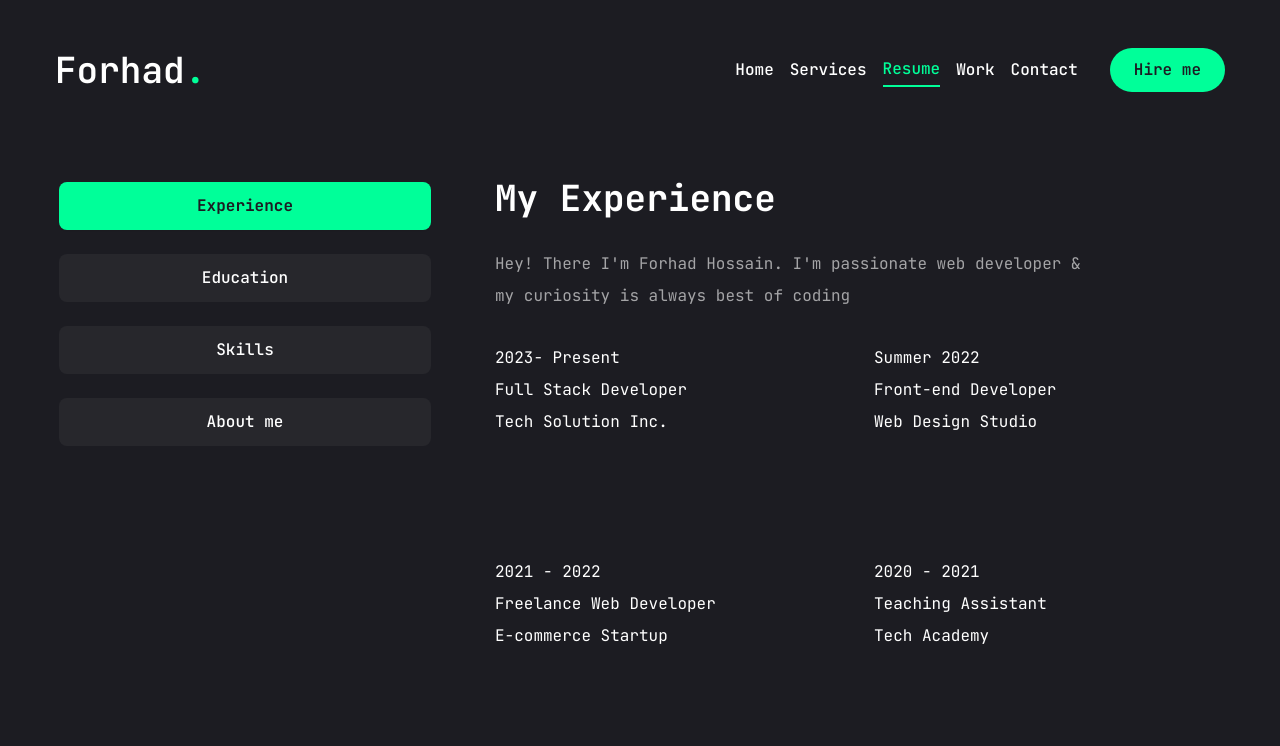
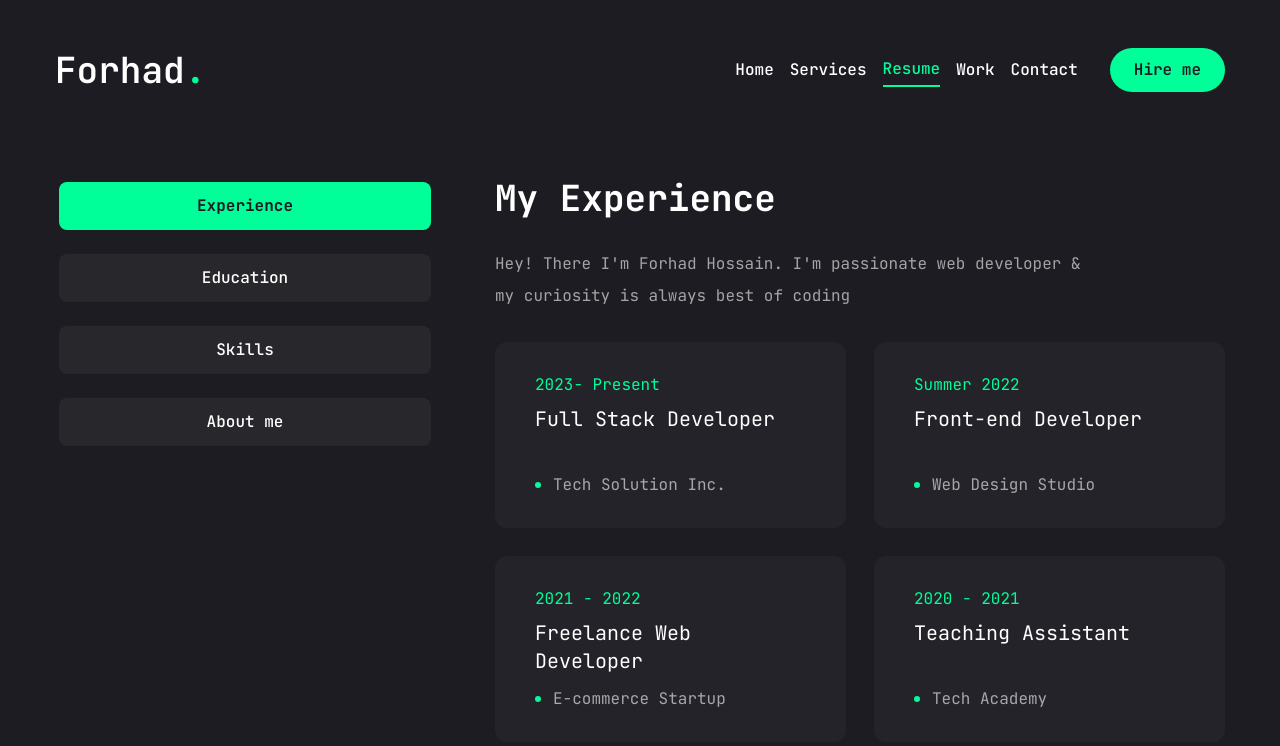
Before and after one commit to MdForhadHossainBabu/Professional-Portfolio, a Next.js app: page /resume in a window 1280 px wide. Shown: the top 746 px of the page. Built offline with nearby package versions, Linux system fonts and the light colour scheme.

Commit message:
added to work page section

```diff
--- a/app/resume/page.jsx
+++ b/app/resume/page.jsx
@@ -10,11 +10,6 @@
 } from 'react-icons/fa';
 import { SiNextdotjs, SiTailwindcss  } from 'react-icons/si';
 
-
-// import {
-//  SiTailwindcss, SiNextDotjs
-
-// } from 'react-icons/si';
 
 // about data
 const about = {
@@ -42,7 +37,7 @@
    fieldValue: "Bangladeshi"
   },
   {
-   fieldName: "E-mail",
+   fieldName: "Email",
    fieldValue: "yesforhad1@gmail.com"
   },
   {
@@ -218,51 +213,125 @@
          </TabsList>
          {/* content */}
          <div className="min-h-[70vh] w-full">
-
            {/* experience */}
            <TabsContent value="experience" className="w-full">
              <div className="flex flex-col gap-[30px] text-center xl:text-left">
-              <h3 className="text-4xl font-bold">
-                {experience.title}
-              </h3>
-              <p className="max-w-[600px] text-white/60  mx-auto xl:mx-0" >{experience.description}</p>
+               <h3 className="text-4xl font-bold">{experience.title}</h3>
+               <p className="max-w-[600px] text-white/60  mx-auto xl:mx-0">
+                 {experience.description}
+               </p>
                <ScrollArea className="h-[400px] ">
-                 <ul className='grid grid-cols-1 lg:grid-cols-2 gap-7'>
-                   {
-                     experience.items.map((item, index) => {
-                       return (
-                         <li key={index} className='bg-[#23239] h-[186px] ' >
-                           <span>{item.duration}</span>
-                           <h3>{item.position}</h3>
-                           <div>
-                             {/* dot */}
-                             <span></span>
+                 <ul className="grid grid-cols-1 lg:grid-cols-2 gap-7">
+                   {experience.items.map((item, index) => {
+                     return (
+                       <li
+                         key={index}
+                         className="bg-[#232329] h-[186px] py-6 px-10 rounded-xl flex flex-col justify-center items-center lg:items-start gap-1"
+                       >
+                         <span className="text-accent">{item.duration}</span>
+                         <h3 className="text-xl max-w-[260px] min-h-[60px] text-center lg:text-left">
+                           {item.position}
+                         </h3>
+                         <div className="flex items-center gap-3">
+                           {/* dot */}
+                           <span className="w-[6px] h-[6px] rounded-full bg-accent"></span>
 
-                             <p>{item.company}</p>
-                           </div>
-                         </li>
-                       )
-                     })
-                   }
+                           <p className="text-white/60">{item.company}</p>
+                         </div>
+                       </li>
+                     );
+                   })}
                  </ul>
-              </ScrollArea>
+               </ScrollArea>
              </div>
            </TabsContent>
 
-
-
-
            {/* education */}
            <TabsContent value="education" className="w-full">
-             Education
+             <div className="flex flex-col gap-[30px] text-center xl:text-left">
+               <h3 className="text-4xl font-bold">{education.title}</h3>
+               <p className="max-w-[600px] text-white/60  mx-auto xl:mx-0">
+                 {education.description}
+               </p>
+               <ScrollArea className="h-[400px] ">
+                 <ul className="grid grid-cols-1 lg:grid-cols-2 gap-7">
+                   {education.items.map((item, index) => {
+                     return (
+                       <li
+                         key={index}
+                         className="bg-[#232329] h-[186px] py-6 px-10 rounded-xl flex flex-col justify-center items-center lg:items-start gap-1"
+                       >
+                         <span className="text-accent">{item.duration}</span>
+                         <h3 className="text-xl max-w-[260px] min-h-[60px] text-center lg:text-left">
+                           {item.degree}
+                         </h3>
+                         <div className="flex items-center gap-3">
+                           {/* dot */}
+                           <span className="w-[6px] h-[6px] rounded-full bg-accent"></span>
+
+                           <p className="text-white/60">{item.institute}</p>
+                         </div>
+                       </li>
+                     );
+                   })}
+                 </ul>
+               </ScrollArea>
+             </div>
            </TabsContent>
+
            {/* Skill */}
-           <TabsContent value="skills" className="w-full">
-             Skill
+           <TabsContent value="skills" className="w-full h-full">
+             <div className="flex flex-col gap-[30px]">
+               <div className="flex flex-col gap-[30px] text-center xl:text-left">
+                 <h3 className="text-4xl font-bold">{skills.title}</h3>
+                 <p className="max-w-[600px] text-white/60 mx-auto xl:mx-0">
+                   {skills.description}
+                 </p>
+               </div>
+               <ul className="grid grid-cols-2 sm:grid-cols-3 md:grid-cols-4 gap-4 xl:gap-[30px] ">
+                 {skills.skillList.map((skill, index) => {
+                   return (
+                     <li key={index}>
+                       <TooltipProvider delayDuration={100}>
+                         <Tooltip>
+                           <TooltipTrigger className="w-full h-[150px] bg-[#232329] rounded-xl flex justify-center items-center group">
+                             <div className="text-6xl group-hover:text-accent transition-all duration-300">
+                               {skill.icon}
+                             </div>
+                           </TooltipTrigger>
+                           <TooltipContent>
+                             <p className="capitalize">{skill.name}</p>
+                           </TooltipContent>
+                         </Tooltip>
+                       </TooltipProvider>
+                     </li>
+                   );
+                 })}
+               </ul>
+             </div>
            </TabsContent>
+
            {/* About me */}
-           <TabsContent value="about me" className="w-full">
-             About me
+           <TabsContent
+             value="about me"
+             className="w-full text-center xl:text-left"
+           >
+             <div className="flex flex-col gap-[30px]">
+               <h3 className="text-4xl font-bold">{about.title}</h3>
+               <p className="max-w-[600px] text-white/60 mx-auto xl:mx-0">
+                 {about.description}
+               </p>
+               <ul className="grid grid-cols-1 xl:grid-cols-2 gap-y-6 max-w-[620px] mx-auto xl:mx-0">
+                 {about.info.map((item, index) => {
+                   return (
+                     <li key={index} className='flex items-center justify-center xl:justify-start gap-4'>
+                       <span className='text-white/60'>{item.fieldName}</span>
+                       <span className='text-xl'>{item.fieldValue}</span>
+                     </li>
+                   );
+                 })}
+               </ul>
+             </div>
            </TabsContent>
          </div>
        </Tabs>
--- a/app/work/page.jsx
+++ b/app/work/page.jsx
@@ -1,4 +1,29 @@
-const Work = () =>{
+"use client"
+
+import { motion } from "framer-motion";
+import React, { useState } from "react";
+import {Swiper, SwiperSlide} from 'swiper/react'
+import "swiper/css";
+import{BsArrowUpRight, BsGithub} from "react-icons/bs"
+import { Tooltip, TooltipContent, TooltipProvider, TooltipTrigger } from "@radix-ui/react-tooltip";
+import Link from "next/link";
+import Image from "next/image";
+
+const projects = [
+  {
+    num: '01',
+    category: 'frond-end',
+    title: 'project 1',
+    description:
+   'Lorem ipsum dolor sit amet, consectetur adipisicing elit. Facilis iusto minima dicta fugit cum.',
+  stack: [{ name: "Html 5", }, { name: "Css 3", }, { name: "Javascript", }],
+  image: "",
+  live: "",
+  github:""
+  },
+];
+
+const Work = () => {
  return (
   <div>this is work</div>
  )
--- a/components/ui/scroll-area.jsx
+++ b/components/ui/scroll-area.jsx
@@ -32,7 +32,7 @@
       className
     )}
     {...props}>
-    <ScrollAreaPrimitive.ScrollAreaThumb className="relative flex-1 rounded-full bg-slate-200 dark:bg-slate-800" />
+    <ScrollAreaPrimitive.ScrollAreaThumb className="relative flex-1 rounded-full bg-accent dark:bg-slate-800" />
   </ScrollAreaPrimitive.ScrollAreaScrollbar>
 ))
 ScrollBar.displayName = ScrollAreaPrimitive.ScrollAreaScrollbar.displayName
--- a/package.json
+++ b/package.json
@@ -24,6 +24,7 @@
     "react-countup": "^6.5.3",
     "react-dom": "^18",
     "react-icons": "^5.2.1",
+    "swiper": "^11.1.4",
     "tailwind-merge": "^2.3.0",
     "tailwindcss-animate": "^1.0.7"
   },
```
Also changed, not shown: 1 other file (tests, documents, lock files or other folders).
